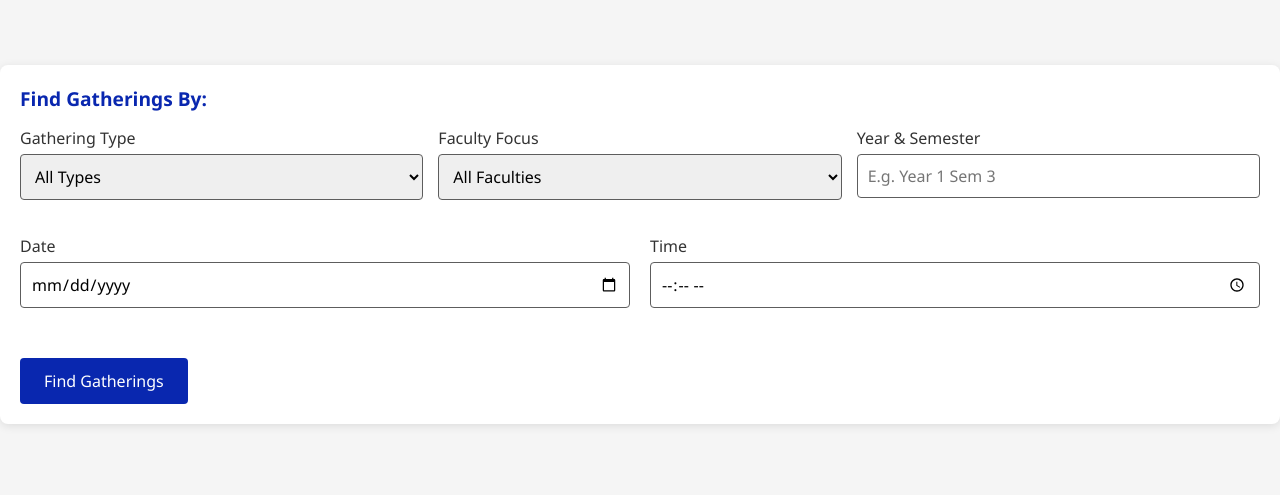
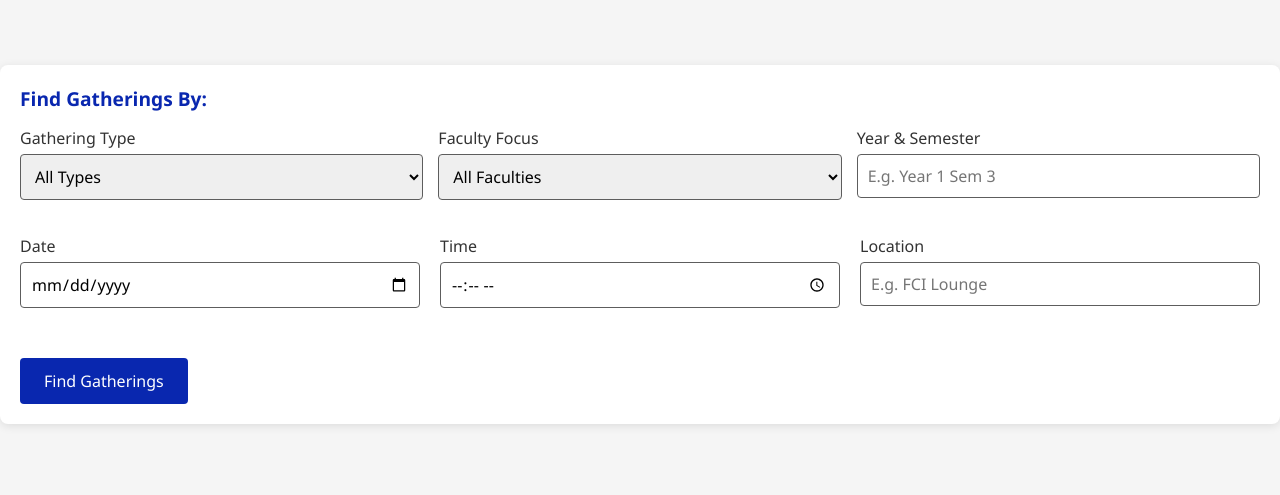
Before and after one commit to SKAITZY/Mini-IT-Project, a Flask app: page /jomgather?tab=create-gathering in a window 1280 px wide, after a click on "Find Gatherings". Shown: the part 347-842 px from the top of the page. Run offline with Flask 3, Linux system fonts and the light colour scheme; the visitor is signed in with stand-in values (Sample User, id 1); data that the repository does not hold is empty.

Commit message:
location filter

```diff
--- a/app.py
+++ b/app.py
@@ -254,7 +254,8 @@ def jomgather():
         request.args.get('faculty'),
         request.args.get('course'),
         request.args.get('year'),
-        request.args.get('interests')
+        request.args.get('interests'),
+        request.args.get('location')
     ])
 
     students = []
@@ -442,6 +443,7 @@ def jomgather():
         year_semester = request.args.get('yearSemester', '')
         event_date = request.args.get('eventDate', '')
         event_time = request.args.get('eventTime', '')
+        location = request.args.get('location', '')
 
         # Apply gathering type filter
         if gathering_type and gathering_type != 'other':
@@ -465,6 +467,10 @@ def jomgather():
         # Apply year/semester filter
         if year_semester:
             query = query.filter(Gathering.year_semester.ilike(f'%{year_semester}%'))
+
+        # Apply location filter
+        if location:
+            query = query.filter(Gathering.location.ilike(f'%{location}%'))
 
         # Apply date filter
         if event_date:
--- a/templates/jomgather.html
+++ b/templates/jomgather.html
@@ -1017,6 +1017,10 @@
                     <label for="eventTime">Time</label>
                     <input type="time" id="eventTime" name="eventTime">
                   </div>
+                  <div class="form-group">
+                    <label for="location">Location</label>
+                    <input type="text" id="location" name="location" placeholder="E.g. FCI Lounge" value="{{ request.args.get('location', '') }}">
+                  </div>
               </div>
 
               <button type="submit" class="search-btn">Find Gatherings</button>
```
Also changed, not shown: instance/jomgather.db.
